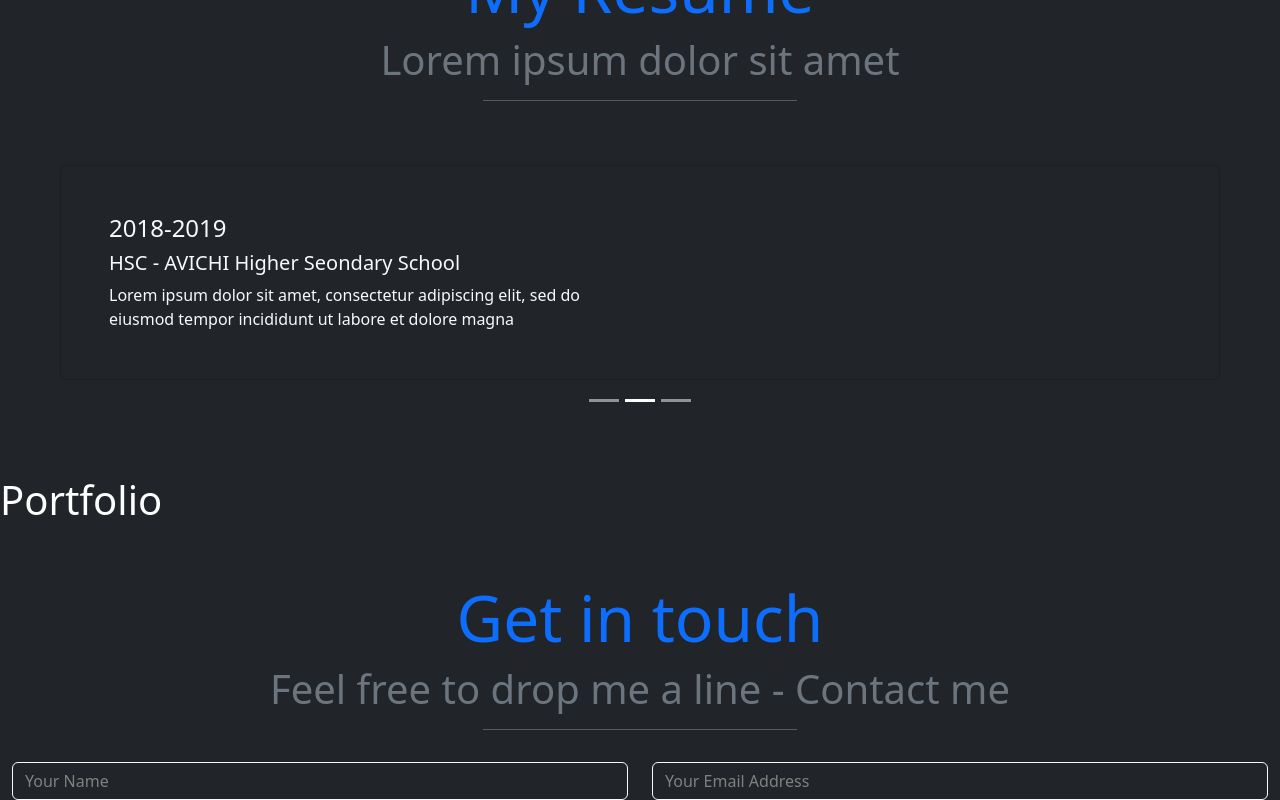
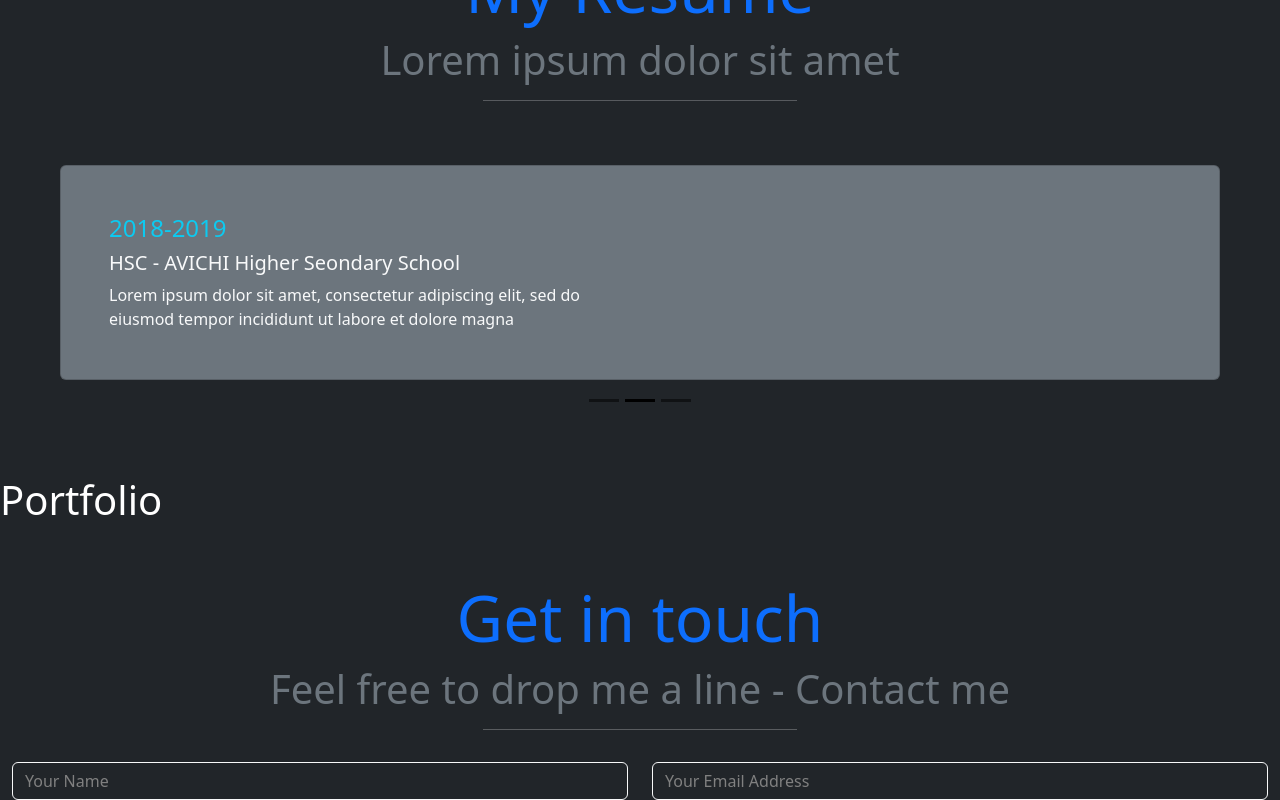
Before and after one commit to karan-2006/Portfolio, a React (Vite) app: page / in a window 1280 px wide. Both pictures are taken after a click on the button 640 px from the left and 3347 px from the top of the page. Shown: the part 2947-3747 px from the top of the page. Built offline with nearby package versions, Linux system fonts and the light colour scheme.

Commit message:
update Resume.jsx

```diff
--- a/src/Resume.jsx
+++ b/src/Resume.jsx
@@ -9,7 +9,7 @@ function Resume() {
         <h6 className="display-6 text-secondary">Lorem ipsum dolor sit amet</h6>
         <hr className="w-25"/>
         </center>
-        <div id="carouselExampleCaptions" className="carousel slide" data-bs-ride="carousel">
+        <div id="carouselExampleCaptions" className="carousel carousel-dark slide" data-bs-ride="carousel">
           <div className="carousel-indicators">
             <button type="button" data-bs-target="#carouselExampleCaptions" data-bs-slide-to="0" className="active" aria-current="true" aria-label="Slide 1"></button>
             <button type="button" data-bs-target="#carouselExampleCaptions" data-bs-slide-to="1" aria-label="Slide 2"></button>
@@ -18,8 +18,8 @@ function Resume() {
           <div className="carousel-inner">
             <div className="carousel-item active">
             {/*<img src={slide} className="d-block" style={{width:"100%",height:"300px"}} alt="..."/>*/}
-            <div className="card bg-dark text-light d-none d-md-block m-5 p-5">
-                <h4 classname="card-title">2016-2017</h4>
+            <div className="card bg-secondary text-light d-none d-md-block m-5 p-5">
+                <h4 classname="card-title text-info">2016-2017</h4>
                 <h5 className="card-title">SSLC - AVICHI Higher Seondary School</h5>
                 <p className="card-text">Lorem ipsum dolor sit amet, consectetur adipiscing elit,
                  sed do <br /> eiusmod tempor incididunt ut labore et dolore magna</p>
@@ -27,8 +27,8 @@ function Resume() {
           </div>
           <div className="carousel-item">
             {/*<img src={slide} className="d-block" style={{width:"100%",height:"300px"}} alt="..."/>*/}
-            <div className="card bg-dark text-light d-none d-md-block m-5 p-5">
-              <h4 className="card-title">2018-2019</h4>
+            <div className="card bg-secondary text-light d-none d-md-block m-5 p-5">
+              <h4 className="card-title text-info">2018-2019</h4>
               <h5 className="card-title">HSC - AVICHI Higher Seondary School</h5>
               <p className="card-text">Lorem ipsum dolor sit amet, consectetur adipiscing elit,
                  sed do <br /> eiusmod tempor incididunt ut labore et dolore magna</p>
@@ -36,8 +36,8 @@ function Resume() {
           </div>
           <div className="carousel-item">
             {/*<img src={slide} className="d-block" style={{width:"100%",height:"300px"}} alt="..."/>*/}
-            <div className="card bg-dark text-light d-none d-md-block m-5 p-5">
-                <h4 className="car-title">2019-2023</h4>
+            <div className="card bg-secondary text-light d-none d-md-block m-5 p-5">
+                <h4 className="car-title text-info">2019-2023</h4>
                 <h5 className="card-title">B.E - DMI College of Engineering</h5>
                 <p className="card-text">Lorem ipsum dolor sit amet, consectetur adipiscing elit,
                  sed do <br /> eiusmod tempor incididunt ut labore et dolore magna</p>
```
